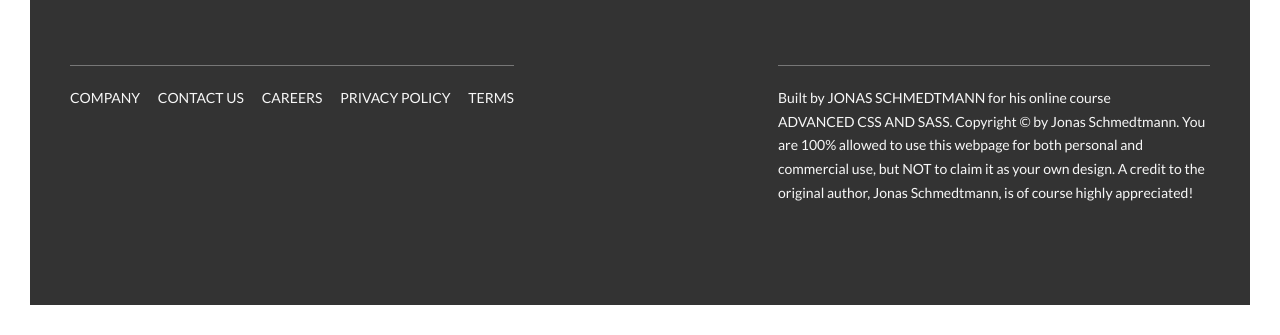
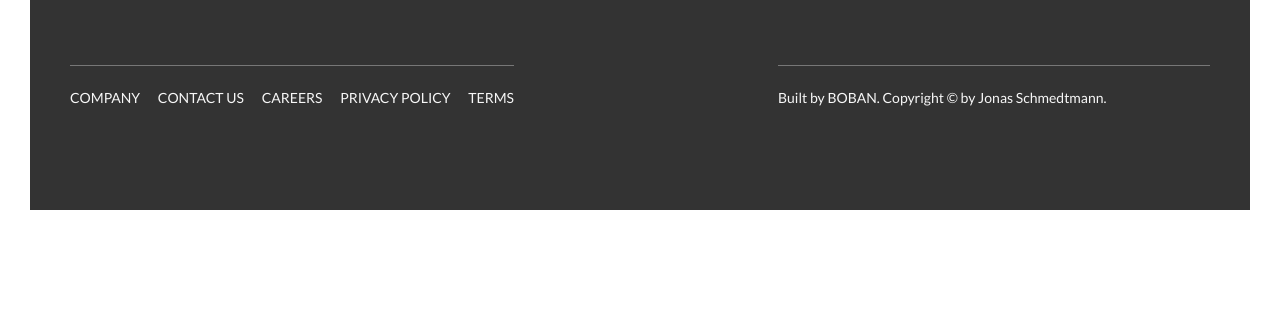
Before and after one commit to bobandevelop/natours, a website: page index.html in a window 1280 px wide. Shown: the part 5550-5885 px from the top of the page. After the commit the page ends 5790 px from the top, so only its background shows below. Drawn offline with Linux system fonts and the light colour scheme.

Commit message:
small fixes

```diff
--- a/index.html
+++ b/index.html
@@ -349,7 +349,7 @@
                 </div>
                 <div class="col-1-of-2">
                     <p class="footer__copyright">
-                        Built by <a href="#" class="footer__link">Jonas Schmedtmann</a> for his online course <a href="#" class="footer__link">Advanced CSS and Sass</a>. Copyright &copy; by Jonas Schmedtmann. You are 100% allowed to use this webpage for both personal and commercial use, but NOT to claim it as your own design. A credit to the original author, Jonas Schmedtmann, is of course highly appreciated!
+                        Built by <a href="#" class="footer__link">Boban</a>. Copyright &copy; by Jonas Schmedtmann.
                     </p>
                 </div>
             </div>
```
